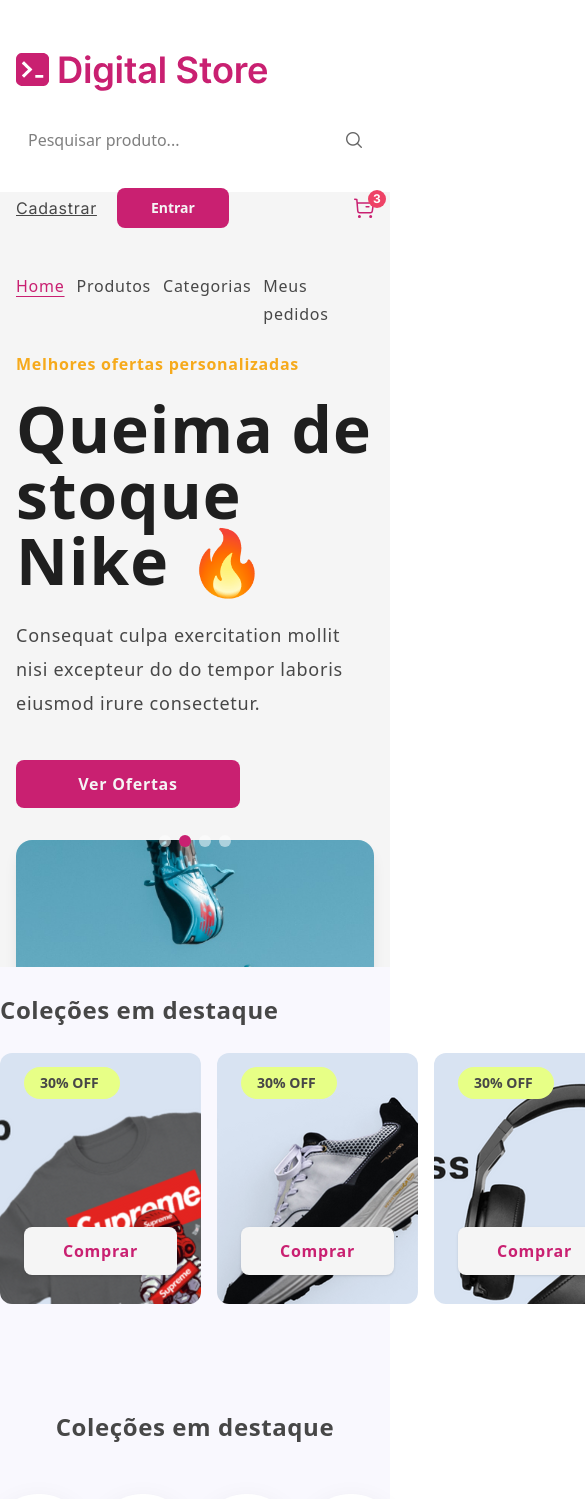
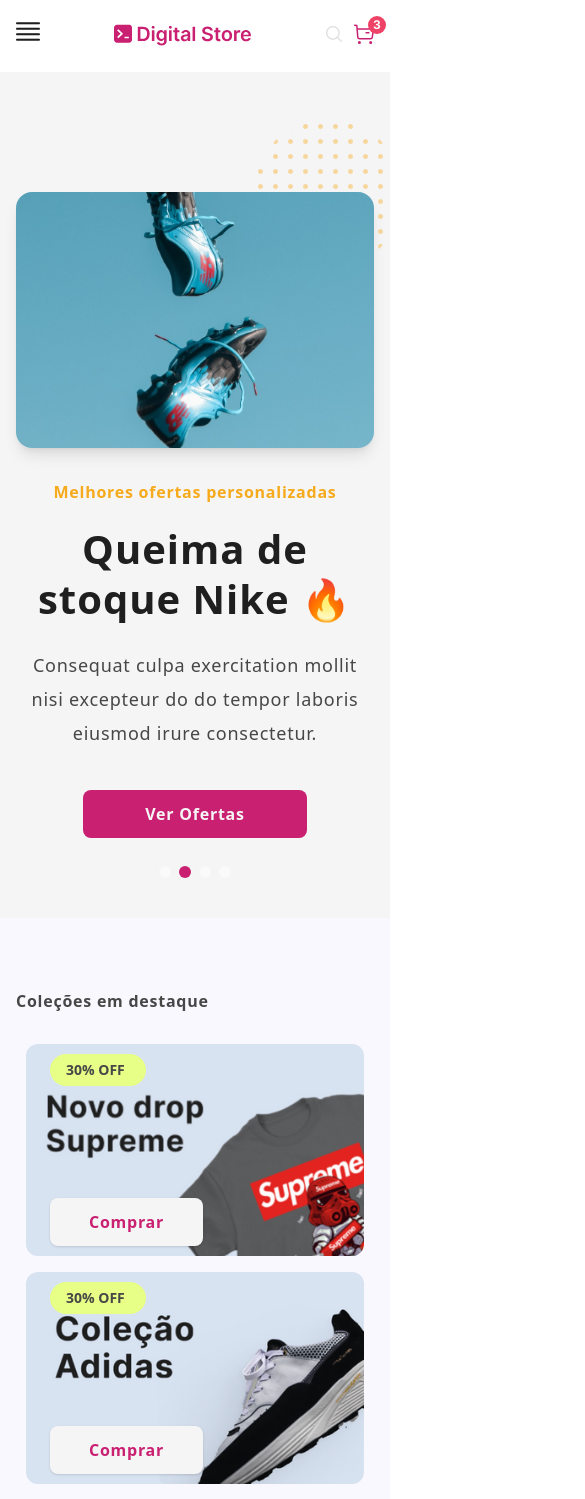
Before and after one commit to jefferson-gbarbosa/digital-store, a React (Vite) app: page / in a window 390 px wide. Shown: the top 1499 px of the page, 585 px wide, since content can reach past the window. Built offline with nearby package versions, Linux system fonts and the light colour scheme; the HTML template or start-up script is replaced by a standard one.

Commit message:
:iphone: Responsividade da aplicação

```diff
--- a/package.json
+++ b/package.json
@@ -32,6 +32,7 @@
     "globals": "^16.0.0",
     "typescript": "~5.7.2",
     "typescript-eslint": "^8.26.1",
-    "vite": "^6.3.1"
+    "vite": "^6.3.1",
+    "vite-plugin-svgr": "^4.3.0"
   }
 }
--- a/src/components/Gallery.tsx
+++ b/src/components/Gallery.tsx
@@ -14,7 +14,6 @@
 
 const Gallery: React.FC<GalleryProps> = ({ images, interval = 3000 }) => {
   const [current, setCurrent] = useState(0);
-
   // Autoplay effect
   useEffect(() => {
     const timer = setInterval(() => {
@@ -25,13 +24,13 @@
   }, [images.length, interval]);
 
   return (
-    <div className="flex justify-center h-[775px] bg-[#F5F5F5] overflow-x-hidden">
-        <div className="max-w-7xl h-full mx-auto px-4 pt-40 flex flex-col md:flex-row gap-8 relative">
-            <div className="max-w-[510px]">
+    <div className="flex justify-center bg-[#F5F5F5] overflow-x-hidden overflow-y-hidden mb-10 py-20 md:h-[775px] md:pb-0">
+      <div className="max-w-7xl h-full mx-auto px-4 pt-10 md:pt-40 flex flex-col-reverse md:flex-row gap-8 relative">
+          <div className="max-w-[510px] text-center md:text-start">
               <span className="text-[#F6AA1C] font-bold text-base leading-6 tracking-[0.75px] block mb-5">
                 Melhores ofertas personalizadas
               </span>
-                <h1 className="text-[#1F1F1F] font-extrabold text-[64px] leading-[66px] tracking-[1px] mb-6">
+              <h1 className="text-[#1F1F1F] font-extrabold text-[40px] leading-[50px] tracking-[1px] md:text-[64px] md:leading-[66px] md:tracking-[1px] mb-6">
                 Queima de stoque Nike 🔥
               </h1>
               <p className="text-[#474747] font-normal text-[18px] leading-[34px] tracking-[0.75px] mb-10">
@@ -41,6 +40,9 @@
               label="Ver Ofertas"
               className="w-56 h-12 bg-[#C92071] text-[#F5F5F5] font-bold text-[16px] leading-[24px] tracking-[0.75px] rounded-lg cursor-pointer"
               />
+          </div>
+          <div className="absolute -top-7 -right-2 md:top-8 md:-right-28 z-0">
+              <Ornament />
           </div>
           <div>
               <div className="w-full max-w-2xl mx-auto overflow-hidden rounded-2xl shadow-lg">
@@ -59,13 +61,8 @@
                 </div>
               </div>
           </div>
-
-            <div className="absolute top-8 -right-60">
-                <Ornament />
-            </div>
-
           {/* Dots centralizados dentro do max-w-7xl */}
-            <div className="w-full mt-4 flex justify-center gap-2 absolute bottom-30 left-1/2 -translate-x-1/2">
+          <div className="w-full mt-4 flex justify-center gap-2 absolute -bottom-10 md:bottom-10 left-1/2 -translate-x-1/2">
               {images.map((_, index) => (
               <button
                   key={index}
@@ -78,7 +75,6 @@
           </div>
       </div>
     </div>
-
   );
 };
 
--- a/src/components/Header.tsx
+++ b/src/components/Header.tsx
@@ -3,41 +3,154 @@
 import { Badge } from "primereact/badge";
 import Logo from "./Logo";
 import cartIcon from "../assets/mini-cart.svg";
-import 'primeicons/primeicons.css';
+import "primeicons/primeicons.css";
 import { NavLink } from "react-router-dom";
 import clsx from "clsx";
+import logo from "../assets/logo-header.svg";
 
-const Header: React.FC = () => {
+interface HeaderProps {
+  menuOpen: boolean;
+  setMenuOpen: (value: boolean) => void;
+}
+
+const Header: React.FC<HeaderProps> = ({ menuOpen, setMenuOpen }) => {
+  const [searchOpen, setSearchOpen] = React.useState(false);
+  const navItems = [
+    { path: "/", label: "Home" },
+    { path: "/produtos", label: "Produtos" },
+    { path: "/categorias", label: "Categorias" },
+    { path: "/meuspedidos", label: "Meus pedidos" },
+  ];
+
   return (
-    <header className="w-full h-[192px]">
-      <div className="max-w-7xl h-full mx-auto px-4 pt-8">
-        {/* Linha principal: logo, busca, ações */}
-        <div className="flex items-center justify-between py-4 mb-7 gap-6 flex-wrap">
-          {/* Logo */}
-          <Logo />
-          {/* Campo de Busca */}
-          <div className="flex-1 min-w-[200px]">
-            <span className="relative w-full">
-              <i className="pi pi-search absolute right-3 top-1/2 transform -translate-y-1/2 text-gray-400 opacity-60" />
-              <input placeholder="Pesquisar produto..." className="w-full bg-gray-100 placeholder:text-gray-400 rounded-[8px] outline-none p-3" />
+    <header className={clsx(
+      "w-full bg-white z-50 relative transition-all duration-300",
+      searchOpen ? "h-[120px]" : "h-[72px]",
+      "md:h-[192px] pb-3.5"
+    )}>
+      <nav className="flex flex-col md:flex-row items-center md:flex-none md:items-start max-w-7xl h-full mx-auto px-4 justify-between md:justify-normal md:gap-6 md:pt-3.5 py-5">
+        {/* Mobile Top Bar */}
+        <div className="flex items-center justify-between w-full md:hidden">
+          <button onClick={() => setMenuOpen(!menuOpen)} aria-label="Abrir menu">
+             <i
+                className={clsx(
+                  "text-2xl cursor-pointer transition-colors duration-200",
+                  menuOpen ? "pi pi-times" : "pi pi-align-justify text-dark-gray"
+                )}
+              />
+          </button>
+
+          <div className="w-[138px] h-[24px] flex items-center">
+            <Logo img={{ src: logo, alt: "Logo Header" }} />
+          </div>
+
+          <div  className="relative flex items-center gap-3">
+            <i
+              className={clsx(
+                "pi pi-search cursor-pointer transition-colors duration-200",
+                searchOpen ? "text-primary" : "text-light-gray-2 opacity-60"
+              )}
+              onClick={() => setSearchOpen(!searchOpen)}
+            />
+
+            <NavLink to='/carrinho'>
+              <img src={cartIcon} alt="Carrinho de compras" />
+              <Badge value="3" severity="danger" className="absolute -top-2 -right-3 w-[18px] h-[18px] text-[12px] font-inter font-bold leading-[18px] tracking-[0.5px] text-[#FFFFFF] bg-[#EE4266]" />
+            </NavLink>
+
+          </div>
+        </div>
+        {searchOpen && (
+          <div
+            className={clsx(
+              "w-full px-4 md:hidden relative",
+              menuOpen ? "mt-6" : "mt-2"
+            )}
+          >
+          <i className="pi pi-search absolute right-8 top-1/2 transform -translate-y-1/2 text-light-gray-2 opacity-60 cursor-pointer" />
+          <input
+            type="text"
+            placeholder="Pesquisar produto..."
+            className="w-full bg-[rgba(71,71,71,0.04)] placeholder:text-dark-gray-3 rounded-[8px] outline-none p-3"
+            autoFocus
+          />
+        </div>
+        )}
+        {/* Mobile Sidebar Menu */}
+        {menuOpen && (
+          <div className="fixed top-[72px] left-0 w-[75%] max-w-[300px] h-[calc(100vh-72px)] bg-white z-50 p-5 shadow-md flex flex-col justify-between md:hidden">
+            <div>
+              <h2 className="text-dark-gray-2 font-bold text-base leading-6 tracking-[0.75px] mt-6 mb-3">Páginas</h2>
+              <ul className="flex flex-col gap-3">
+                {navItems.map(({ path, label }) => (
+                  <li key={path}>
+                    <NavLink
+                      to={path}
+                      onClick={() => setMenuOpen(false)}
+                      className={({ isActive }) =>
+                        clsx(
+                          "font-normal text-base leading-7 tracking-[0.75px] transition-colors duration-200",
+                          isActive ? "text-primary underline underline-offset-4" : "text-dark-gray-2"
+                        )
+                      }
+                    >
+                      {label}
+                    </NavLink>
+                  </li>
+                ))}
+              </ul>
+            </div>
+
+            <div className="border-t border-t-dark-gray-3 pt-4 flex flex-col gap-2">
+              <Button
+                label="Entrar"
+                className="bg-[#C92071] text-white font-bold rounded-lg h-10"
+                onClick={() => setMenuOpen(false)}
+              />
+              <button
+                className="text-sm underline text-center text-gray-700"
+                onClick={() => setMenuOpen(false)}
+              >
+                Cadastre-se
+              </button>
+            </div>
+          </div>
+        )}
+        {/* Desktop Header */}
+        <div className="hidden md:flex flex-1 justify-between py-4">
+          <div className="w-[253px] h-[44px]">
+            <Logo img={{ src: logo, alt: "Logo Header" }} />
+          </div>
+          <div className="flex-1 min-w-[200px] px-4">
+            <span className="relative w-full block">
+              <i className="pi pi-search absolute right-3 top-1/2 transform -translate-y-1/2 text-gray-400 opacity-60 cursor-pointer" />
+              <input
+                placeholder="Pesquisar produto..."
+                className="w-full bg-[rgba(71,71,71,0.04)] placeholder:text-dark-gray-3 rounded-[8px] outline-none p-3"
+              />
             </span>
           </div>
-          {/* Ações */}
           <div className="flex items-center gap-5 mr-8">
-            <Button label="Cadastrar" className="text-[#474747] text-[16px] font-inter font-normal leading-[28px] tracking-[0.75px] underline decoration-solid text-base p-button-text p-button-sm cursor-pointer" />
-            <Button label="Entrar" className="w-28 h-10 bg-[#C92071] text-[#F5F5F5] text-sm leading-5 font-bold rounded-lg p-button-sm cursor-pointer" />
+            <Button
+              label="Cadastrar"
+              className="text-[#474747] text-[16px] font-inter font-normal leading-[28px] tracking-[0.75px] underlin cursor-pointer"
+            />
+            <Button
+              label="Entrar"
+              className="w-28 h-10 bg-[#C92071] text-[#F5F5F5] text-sm leading-5 font-bold rounded-lg cursor-pointer"
+            />
+            <NavLink to="/carrinho" className="relative">
+              <img src={cartIcon} alt="Carrinho de compras" />
+              <Badge value="3" severity="danger" className="absolute -top-2 -right-3 w-[18px] h-[18px] text-[12px] font-inter font-bold leading-[18px] tracking-[0.5px] text-[#FFFFFF] bg-[#EE4266]" />
+            </NavLink>
           </div>
-            {/* Carrinho com Badge */}
-            <div className="relative">
-              <img src={cartIcon} alt="Carinho de compras" />
-              <Badge value="3" severity="danger" className="absolute -top-2 -right-3 w-[18px] h-[18px] text-[12px] font-inter font-bold leading-[18px] tracking-[0.5px] text-[#FFFFFF] bg-[#EE4266]" />
-            </div>
         </div>
-        {/* Menu de navegação */}
-        <ul className="flex gap-3">
-            <li className="font-normal text-[16px] leading-[28px] tracking-[0.75px]">
+        {/* Desktop Menu Links */}
+        <ul className="hidden md:flex gap-8 absolute bottom-6">
+          {navItems.map(({ path, label }) => (
+            <li key={path} className="font-normal text-[16px] leading-[28px] tracking-[0.75px]">
               <NavLink
-                to="/"
+                to={path}
                 className={({ isActive }) =>
                   clsx(
                     "transition-colors duration-200 hover:text-primary",
@@ -45,50 +158,12 @@
                   )
                 }
               >
-                Home
+                {label}
               </NavLink>
             </li>
-            <li className="font-normal text-[16px] leading-[28px] tracking-[0.75px]">
-              <NavLink
-                to="/produtos"
-                className={({ isActive }) =>
-                  clsx(
-                    "transition-colors duration-200 hover:text-primary",
-                    isActive ? "text-primary underline underline-offset-4" : "text-dark-gray-2"
-                  )
-                }
-              >
-                Produtos
-              </NavLink>
-            </li>
-            <li className="font-normal text-[16px] leading-[28px] tracking-[0.75px]">
-              <NavLink
-                to="/categorias"
-                className={({ isActive }) =>
-                  clsx(
-                    "transition-colors duration-200 hover:text-primary",
-                    isActive ? "text-primary underline underline-offset-4" : "text-dark-gray-2"
-                  )
-                }
-              >
-                Categorias
-              </NavLink>
-            </li>
-            <li className="font-normal text-[16px] leading-[28px] tracking-[0.75px]">
-              <NavLink
-                to="/meuspedidos"
-                className={({ isActive }) =>
-                  clsx(
-                    "transition-colors duration-200 hover:text-primary",
-                    isActive ? "text-primary underline underline-offset-4" : "text-dark-gray-2"
-                  )
-                }
-              >
-                Meus pedidos
-              </NavLink>
-            </li>
+          ))}
         </ul>
-      </div>
+      </nav>
     </header>
   );
 };
--- a/src/components/Section.tsx
+++ b/src/components/Section.tsx
@@ -28,13 +28,13 @@
     <section id={id} className={clsx("max-w-7xl h-full mx-auto", className)}>
       <div
         className={clsx(
-          "flex items-center justify-between pt-6 font-bold text-2xl leading-[38px] tracking-wide",
+          "flex items-center gap-30 md:justify-between pt-6 ml-4",
           isCentered && "flex-col gap-2 text-center"
         )}
       >
         <h2
           className={clsx(
-            "text-[24px] text-dark-gray-2 font-semibold",
+            "text-base md:text-2xl font-bold tracking-[0.75px] leading-[38px] md:tracking-wide text-dark-gray-2",
             isCentered ? "w-full" : "w-auto"
           )}
         >
@@ -44,9 +44,10 @@
         {!isCentered && link && (
           <a
             href={link.href}
-            className="text-primary text-[18px] font-medium hover:underline"
+            className="text-primary text-sm md:text-[18px] leading-[22px] font-medium tracking-[0.25px] hover:underline mr-5"
           >
             {link.text}
+            <i className="pi pi-arrow-right text-sm ml-2"></i>
           </a>
         )}
       </div>
@@ -54,7 +55,7 @@
       {isCentered && link && (
         <a
           href={link.href}
-          className="text-primary text-[18px] font-medium hover:underline mt-1 text-c"
+          className="text-primary text-sm md:text-[18px]  hover:underline mt-1"
         >
           {link.text}
         </a>
--- a/src/pages/HomePage.tsx
+++ b/src/pages/HomePage.tsx
@@ -67,7 +67,7 @@
 
 const HomePage: React.FC = () => {
   return (
-   <main  className="bg-[#F9F8FE]">
+   <main className="bg-[#F9F8FE] max-w-full">
       <Gallery images={images} interval={5000} />
       <Section
         title="Coleções em destaque"
@@ -75,29 +75,29 @@
         // link={{ text: "Ver todas", href: "/colecoes" }}
         className="mb-20"
         >
-        <div className=" flex gap-4 pt-6">
-          <div className="relative w-[405px] h-[251px] p-6 flex items-center justify-between max-w-3xl mx-auto">
+        <div className=" flex flex-col md:flex-row gap-4 pt-6">
+          <div className="relative w-[338px] h-[212px] md:w-[405px] md:h-[251px] p-6 flex items-center justify-between max-w-3xl mx-auto">
             <div className="absolute inset-0 bg-[url('/collection-1.png')] bg-cover bg-bottom-right rounded-xl w-full"></div>
             <div className="relative">
-              <span className="w-[96px] h-[32px] flex gap-2.5 bg-[#E7FF86] text-[#474747] font-semibold text-sm py-1.5 px-4 rounded-3xl absolute -top-22 left-0">
+              <span className="w-[96px] h-[32px] flex gap-2.5 bg-[#E7FF86] text-[#474747] font-semibold text-sm py-1.5 px-4 rounded-3xl absolute -top-18 left-0">
                 30% OFF
               </span>
               <Button label="Comprar" className="w-[153px] h-[48px] px-6 py-2 bg-[#F5F5F5] text-[#C92071] font-bold text-base leading-6 tracking-[0.75px] rounded-lg text-center align-middle  absolute top-18 left-0 shadow hover:bg-pink-50 transition cursor-pointer" />
             </div>
           </div>
-          <div className="relative w-[405px] h-[251px] p-6 flex items-center justify-between max-w-3xl mx-auto">
+          <div className="relative w-[338px] h-[212px] md:w-[405px] md:h-[251px]  p-6 flex items-center justify-between max-w-3xl mx-auto">
             <div className="absolute inset-0 bg-[url('/collection-2.png')] bg-cover bg-bottom-right rounded-xl  w-full"></div>
             <div className="flex flex-col gap-36 relative">
-              <span className="w-[96px] h-[32px]  flex gap-2.5 bg-[#E7FF86] text-[#474747] font-semibold text-sm py-1.5 px-4 rounded-3xl absolute -top-22 left-0">
+              <span className="w-[96px] h-[32px]  flex gap-2.5 bg-[#E7FF86] text-[#474747] font-semibold text-sm py-1.5 px-4 rounded-3xl absolute -top-18 left-0">
                 30% OFF
               </span>
               <Button label="Comprar" className="w-[153px] h-[48px] px-6 py-2 bg-[#F5F5F5] text-[#C92071] font-bold text-base leading-6 tracking-[0.75px] rounded-lg text-center align-middle  absolute top-18 left-0 shadow hover:bg-pink-50 transition cursor-pointer" />
             </div>
           </div>
-          <div className="relative w-[405px] h-[251px] p-6 flex items-center justify-between max-w-3xl mx-auto">
+          <div className="relative w-[338px] h-[212px] md:w-[405px] md:h-[251px]  p-6 flex items-center justify-between max-w-3xl mx-auto">
             <div className="absolute inset-0 bg-[url('/collection-3.png')] bg-cover bg-bottom-right rounded-xl  w-full"></div>
             <div className="flex flex-col gap-36 relative">
-              <span className="w-[96px] h-[32px] flex gap-2.5 bg-[#E7FF86] text-[#474747] font-semibold text-sm py-1.5 px-4 rounded-3xl absolute -top-22 left-0">
+              <span className="w-[96px] h-[32px] flex gap-2.5 bg-[#E7FF86] text-[#474747] font-semibold text-sm py-1.5 px-4 rounded-3xl absolute -top-18 left-0">
                 30% OFF
               </span>
               <Button label="Comprar" className="w-[153px] h-[48px] px-6 py-2 bg-[#F5F5F5] text-[#C92071] font-bold text-base leading-6 tracking-[0.75px] rounded-lg text-center align-middle  absolute top-18 left-0 shadow hover:bg-pink-50 transition cursor-pointer" />
@@ -108,7 +108,6 @@
       <Section
         title="Coleções em destaque"
         titleAlign="center"
-        // link={{ text: "Ver todas", href: "/colecoes" }}
         >
        <div className="flex justify-center pt-12 ">
           <div className="flex justify-between w-[712px] h-[138px] mb-20">
@@ -145,8 +144,8 @@
         link={{ text: "Ver todas", href: "/colecoes" }}
         className="mb-20"
         >
-        <div className=" flex gap-4 pt-6">
-          <div className="grid grid-cols-1 sm:grid-cols-2 md:grid-cols-4 gap-6">
+        <div className="w-full pt-6 px-4">
+          <div className="grid grid-cols-2 sm:grid-cols-2 md:grid-cols-4 gap-6">
             {products.map((product, index) => (
               <ProductCard
                 key={index}
@@ -161,28 +160,40 @@
         </div>
       </Section>
       <Section className=" bg-white max-w-full mb-40">
-         <div className="max-w-7xl h-full mx-auto">
-            <div className="flex gap-5 pt-10">
-                <div className="relative w-[573px]">
-                  <div className="w-[400px] h-[400px] rounded-full"
-                    style={{background: 'linear-gradient(180deg, rgba(66, 0, 255, 0.25) -40.67%, rgba(255, 255, 255, 0) 100%)'}}
-                  >
+        <div className="max-w-7xl w-full mx-auto px-4">
+  <div className="flex flex-col md:flex-row gap-10 pt-10 items-center">
+    {/* Imagem com fundo decorativo */}
+    <div className="relative w-full max-w-md md:max-w-[573px] flex-shrink-0">
+      <div
+        className="w-64 h-64 md:w-[400px] md:h-[400px] rounded-full"
+        style={{
+          background:
+            "linear-gradient(180deg, rgba(66, 0, 255, 0.25) -40.67%, rgba(255, 255, 255, 0) 100%)",
+        }}
+      ></div>
+      <img
+        src="/tenis-1.png"
+        alt="Air Jordan"
+        className="w-full h-auto md:w-[573px] md:h-[330px] absolute top-10 -left-10 md:-left-24"
+      />
     </div>
-                  <img src="/tenis-1.png" alt="" className="w-[573px] h-[330px] absolute top-10 -left-25"/>
-                </div>
-                <div className="max-w-[695px]">
-                    <span className="text-primary font-bold text-base leading-6 tracking-[0.75px] block mb-5">
+
+    {/* Texto e botão */}
+    <div className="w-full max-w-xl text-center md:text-left">
+      <span className="text-primary font-bold text-sm md:text-base leading-6 tracking-[0.75px] block mb-3 md:mb-5">
         Oferta especial
       </span>
-                    <h1 className="text-[#1F1F1F] font-extrabold text-[64px] leading-[66px] tracking-[1px] mb-6">
+      <h1 className="text-[#1F1F1F] font-extrabold text-3xl sm:text-4xl md:text-[64px] leading-tight tracking-[1px] mb-4 md:mb-6">
         Air Jordan edição de colecionador
       </h1>
-                    <p className="text-dark-gray-2 font-normal text-base leading-7 tracking-[0.75px] mb-10">
-                      Lorem ipsum dolor sit amet, consectetur adipiscing elit, sed do eiusmod tempor incididunt ut labore et dolore magna aliqua. Ut enim ad minim veniam, quis nostrud exercitation ullamco laboris nisi ut aliquip
+      <p className="text-dark-gray-2 font-normal text-sm md:text-base leading-6 md:leading-7 tracking-[0.75px] mb-6 md:mb-10">
+        Lorem ipsum dolor sit amet, consectetur adipiscing elit, sed do eiusmod
+        tempor incididunt ut labore et dolore magna aliqua. Ut enim ad minim
+        veniam, quis nostrud exercitation ullamco laboris nisi ut aliquip.
       </p>
       <Button
         label="Ver Ofertas"
-                    className="w-56 h-12 bg-[#C92071] text-[#F5F5F5] font-bold text-[16px] leading-[24px] tracking-[0.75px] rounded-lg cursor-pointer"
+        className="w-full sm:w-56 h-12 bg-[#C92071] text-[#F5F5F5] font-bold text-[16px] leading-[24px] tracking-[0.75px] rounded-lg"
       />
     </div>
   </div>
--- a/src/pages/layout.tsx
+++ b/src/pages/layout.tsx
@@ -1,18 +1,25 @@
 import Footer from "../components/Footer";
 import Header from "../components/Header";
-import { ReactNode } from 'react';
+import { ReactNode, useState } from 'react';
 
 interface LayoutProps {
   children: ReactNode;
 }
 
 const Layout = ({ children }: LayoutProps) => {
+  const [menuOpen, setMenuOpen] = useState(false);
   return (
-    <div>
-      <Header />
-         {children}
+    <>
+      <Header menuOpen={menuOpen} setMenuOpen={setMenuOpen}/>
+        {menuOpen && (
+        <div
+          className="fixed top-[72px] left-0 w-full h-[calc(100vh-72px)] bg-dark-gray opacity-40 z-40 md:hidden"
+          onClick={() => setMenuOpen(false)}
+        />
+        )}
+        {children}
       <Footer />
-    </div>
+    </>
   );
 };
 
--- a/vite.config.ts
+++ b/vite.config.ts
@@ -1,11 +1,13 @@
 import { defineConfig } from 'vite'
 import react from '@vitejs/plugin-react'
 import tailwindcss from '@tailwindcss/vite'
+import svgr from 'vite-plugin-svgr';
 
 // https://vite.dev/config/
 export default defineConfig({
   plugins: [
     react(),
     tailwindcss(),
+    svgr(),
   ],
 })
```
Also changed, not shown: src/components/Footer.tsx (+46 -35 lines), src/components/Logo.tsx (+21 -3 lines), src/components/ProductCard.tsx (+15 -11 lines), 1 other file (tests, documents, lock files or other folders). Lines whose indentation alone changed are shown as unchanged.
